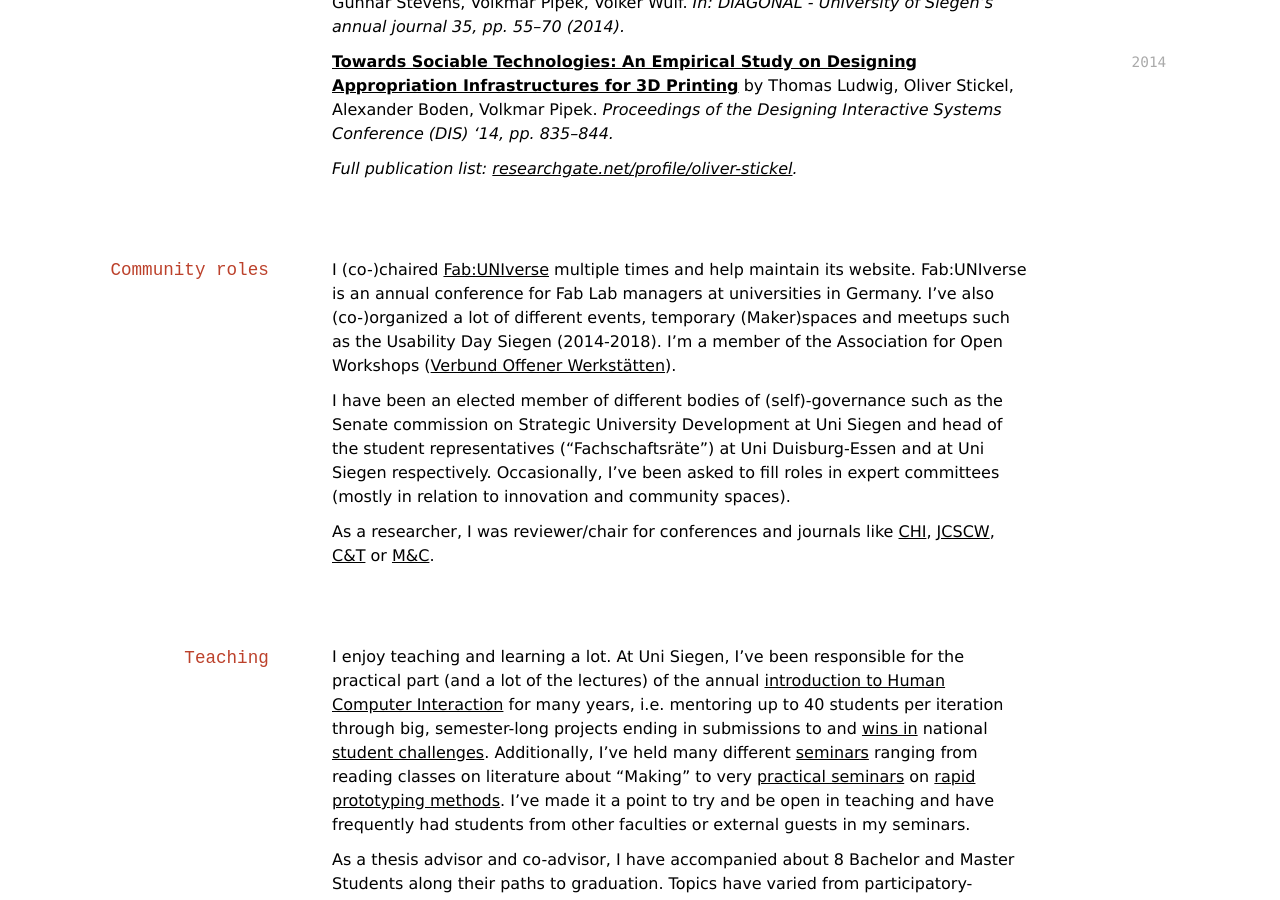
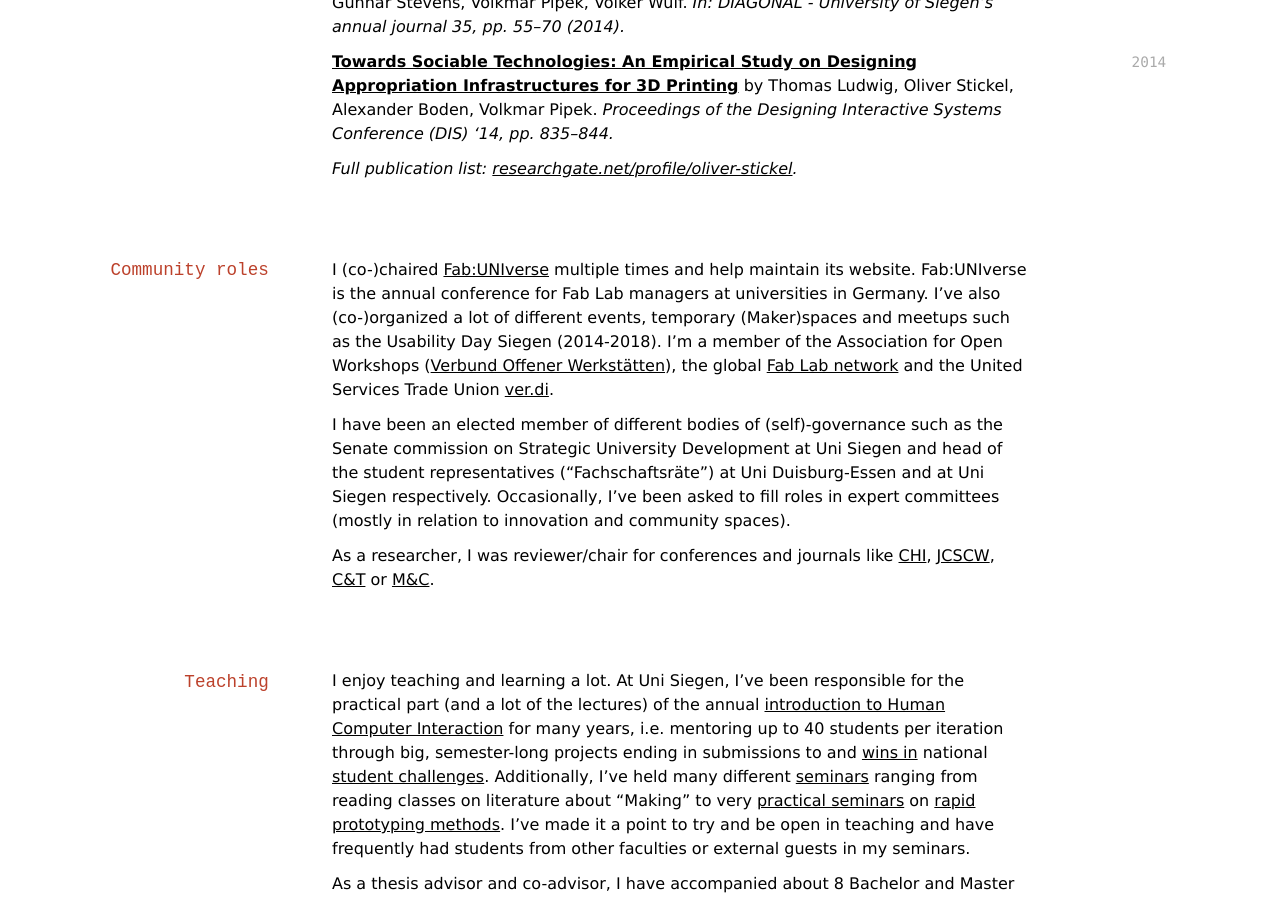
Before and after one commit to oliverstickel/oliverstickel.github.io, a Jekyll site: the page built from index.md, in a window 1280 px wide and 900 px high, scrolled down 3439 px. Built offline with Jekyll 4.4.1, drawn with Linux system fonts in a browser that asks for light colours; nearby versions of some CDN libraries; a style sheet for code colours, icons or effects is not loaded.

Commit message:
Update index.md

```diff
--- a/index.md
+++ b/index.md
@@ -118,7 +118,7 @@ Fab Lab Manager & Founder
 
 ## Community roles
 
-I (co-)chaired [Fab:UNIverse](https://fab-universe.github.io/website/) multiple times and help maintain its website. Fab:UNIverse is an annual conference for Fab Lab managers at universities in Germany. I've also (co-)organized a lot of different events, temporary (Maker)spaces and meetups such as the Usability Day Siegen (2014-2018). I'm a member of the Association for Open Workshops ([Verbund Offener Werkstätten](https://www.offene-werkstaetten.org)).
+I (co-)chaired [Fab:UNIverse](https://fab-universe.de) multiple times and help maintain its website. Fab:UNIverse is the annual conference for Fab Lab managers at universities in Germany. I've also (co-)organized a lot of different events, temporary (Maker)spaces and meetups such as the Usability Day Siegen (2014-2018). I'm a member of the Association for Open Workshops ([Verbund Offener Werkstätten](https://www.offene-werkstaetten.org)), the global [Fab Lab network](https://fablabs.io) and the United Services Trade Union [ver.di](https://www.verdi.de).
 
 I have been an elected member of different bodies of (self)-governance such as the Senate commission on Strategic University Development at Uni Siegen and head of the student representatives ("Fachschaftsräte") at Uni Duisburg-Essen and at Uni Siegen respectively. Occasionally, I've been asked to fill roles in expert committees (mostly in relation to innovation and community spaces).
 
```
